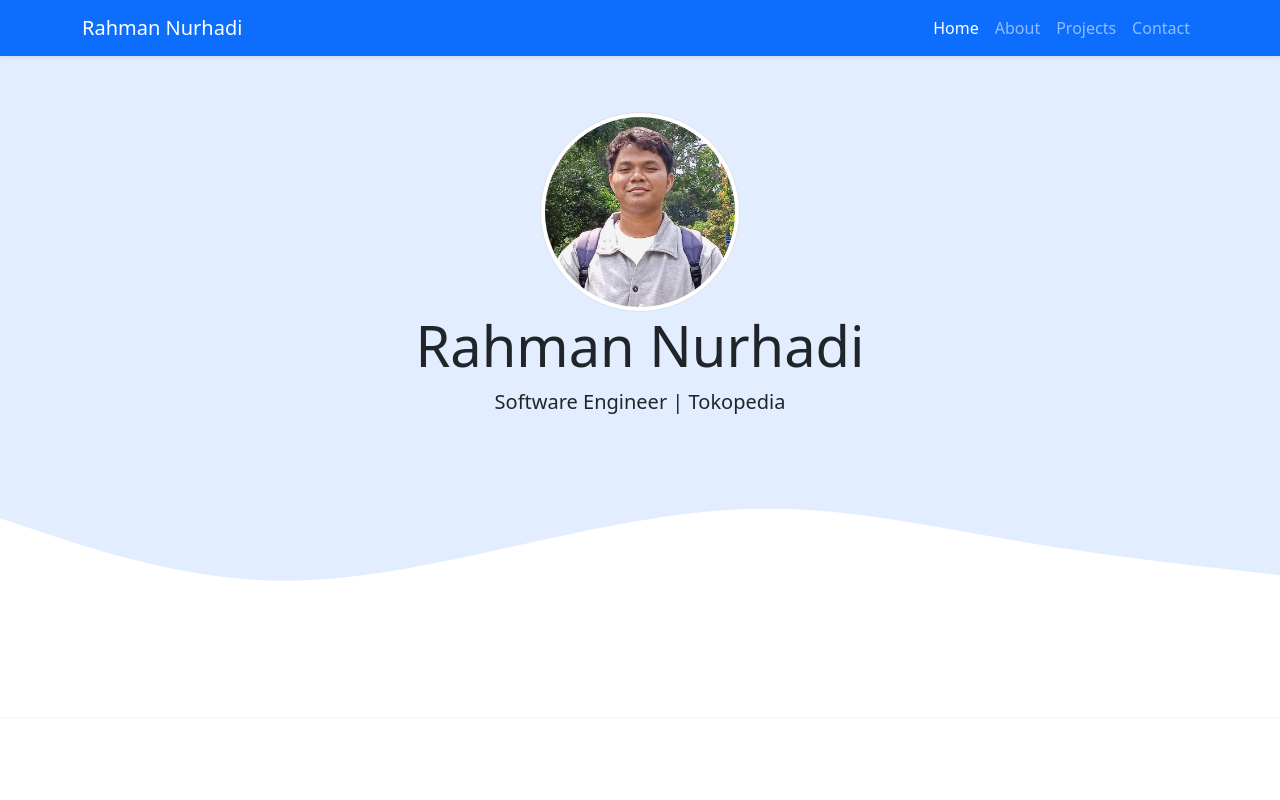
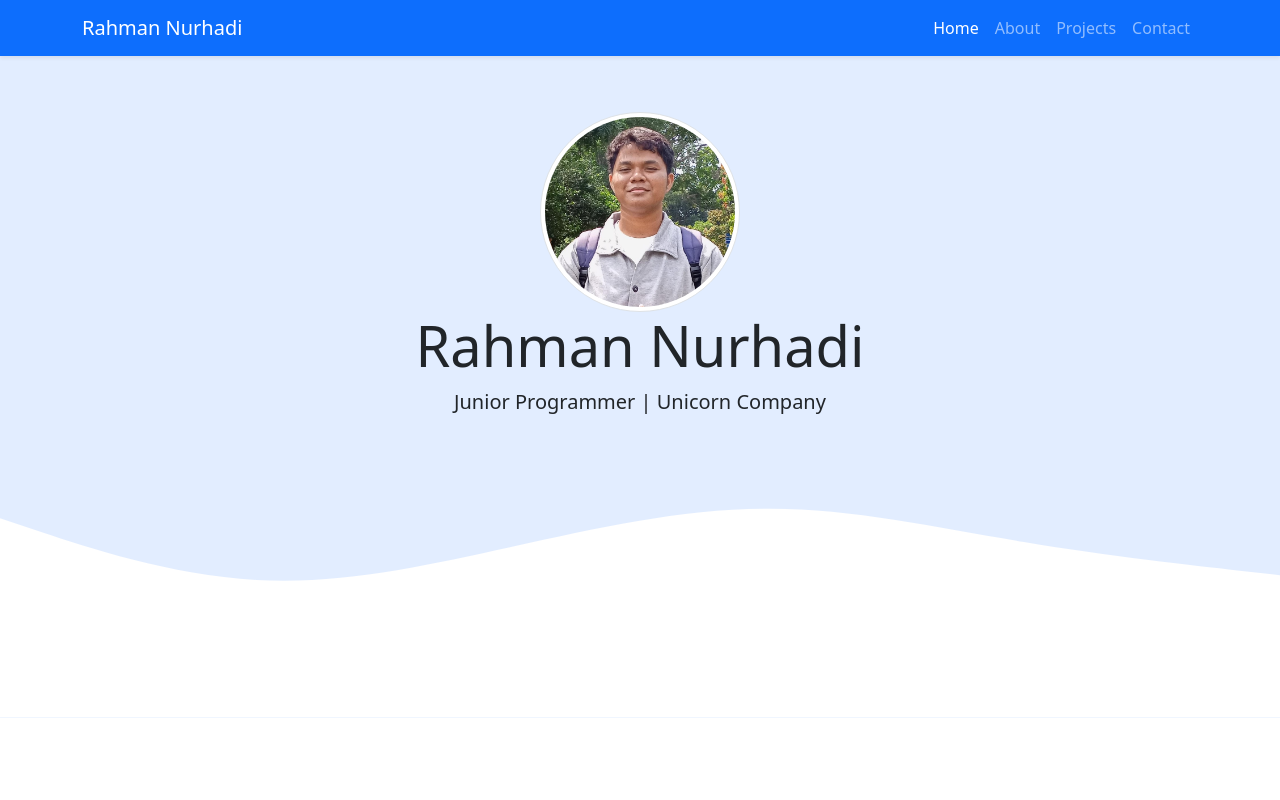
Before and after one commit to rhmnnrhd/rhmnnrhd.github.io, a plain HTML site: page index.html in a window 1280 px wide. Shown: the top 800 px of the page. Drawn offline with nearby package versions, Linux system fonts and the light colour scheme.

Commit message:
Mengubah Keterangan Profile

```diff
--- a/index.html
+++ b/index.html
@@ -49,7 +49,7 @@
     <section class="jumbotron text-center">
       <img src="img/img1.jpeg" alt="Rahman Nurhadi" width="200" class="rounded-circle img-thumbnail" />
       <h1 class="display-4">Rahman Nurhadi</h1>
-      <p class="lead">Software Engineer | Tokopedia</p>
+      <p class="lead">Junior Programmer | Unicorn Company</p>
       <svg xmlns="http://www.w3.org/2000/svg" viewBox="0 0 1440 320">
         <path
           fill="#ffffff"
```
